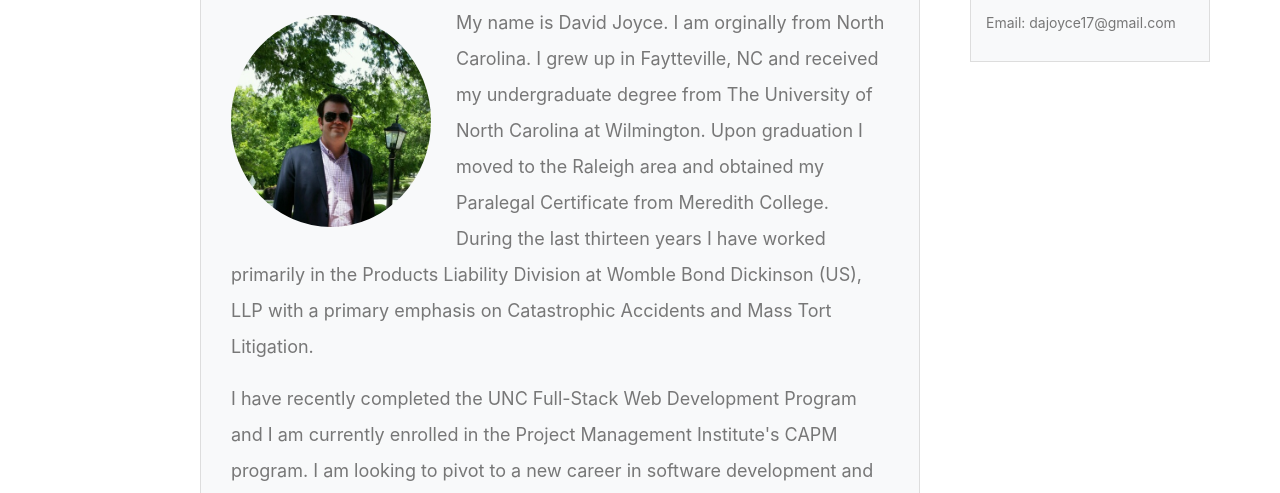
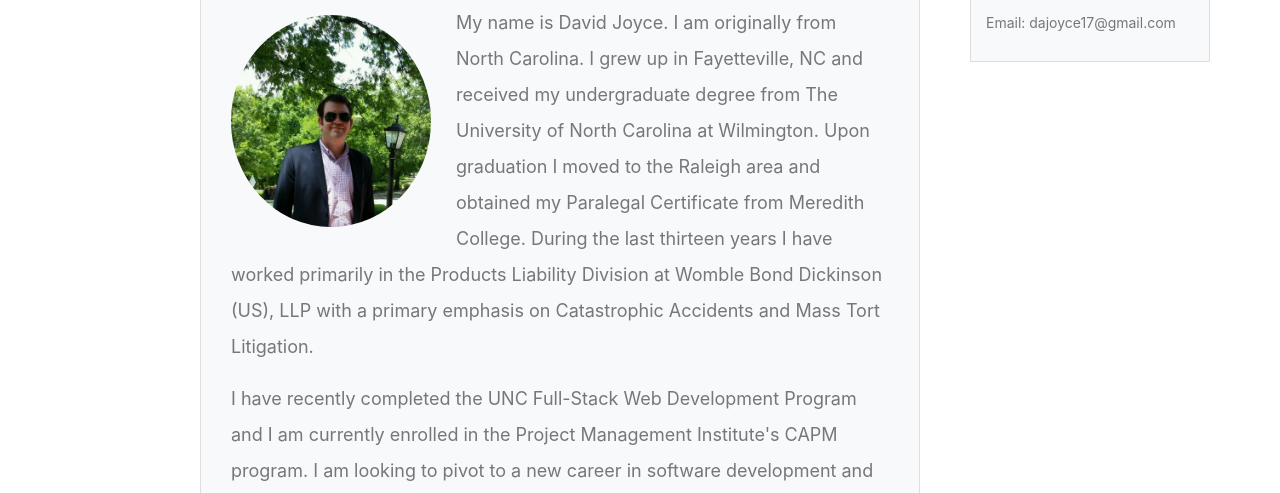
Before and after one commit to dajoyce/Bootstrap-Portfolio, a plain HTML site: page index.html in a window 1280 px wide. Shown: the part 294-787 px from the top of the page. Drawn offline with nearby package versions, Linux system fonts and the light colour scheme.

Commit message:
corrected spelling errors

```diff
--- a/index.html
+++ b/index.html
@@ -35,7 +35,7 @@
         <div class="col-md-12">
           <img src="assets/images/Profile2.jpg" class="picBio" alt="David's Profile Pic" />
           <p>
-            My name is David Joyce. I am orginally from North Carolina. I grew up in Faytteville, NC and received my
+            My name is David Joyce. I am originally from North Carolina. I grew up in Fayetteville, NC and received my
             undergraduate degree from The University of North Carolina at Wilmington. Upon graduation I moved to the
             Raleigh area and obtained my Paralegal Certificate from Meredith College. During the last thirteen years I
             have worked primarily in the Products Liability Division at Womble Bond Dickinson (US), LLP with a primary
```
